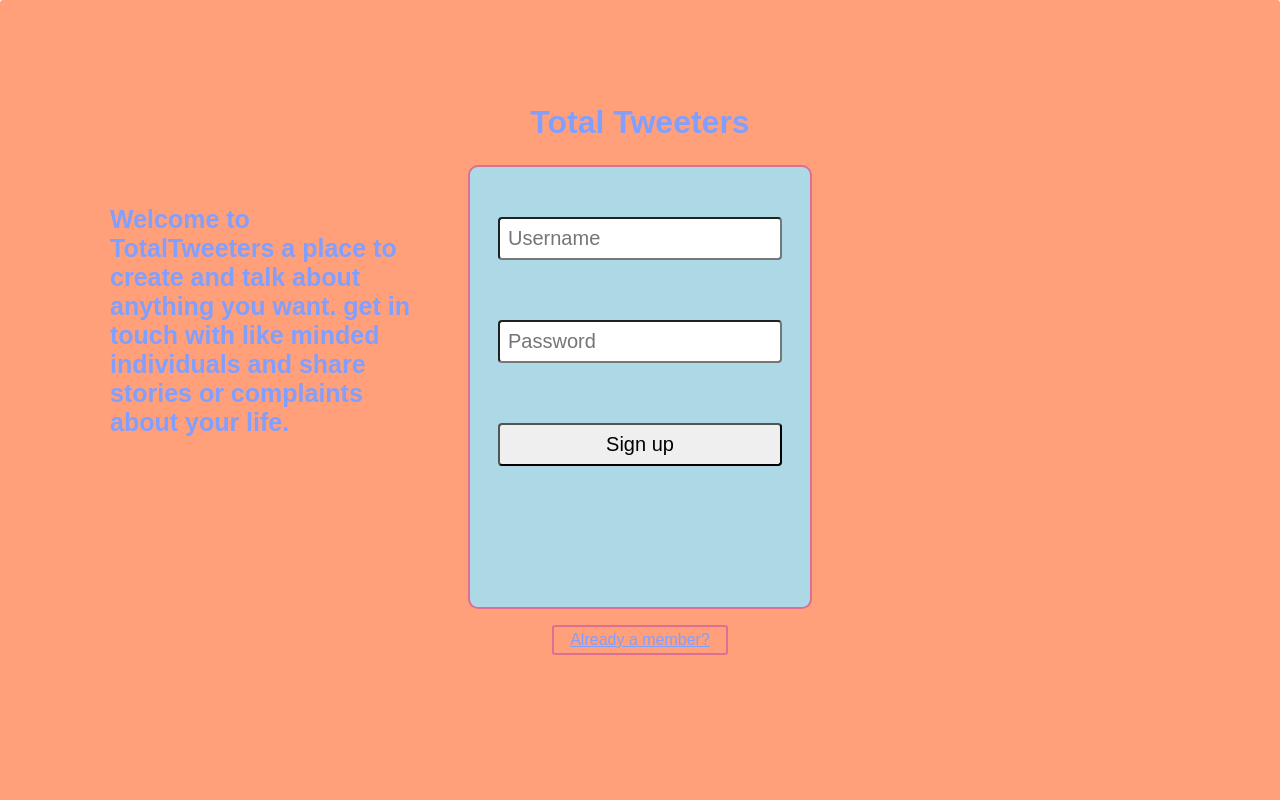
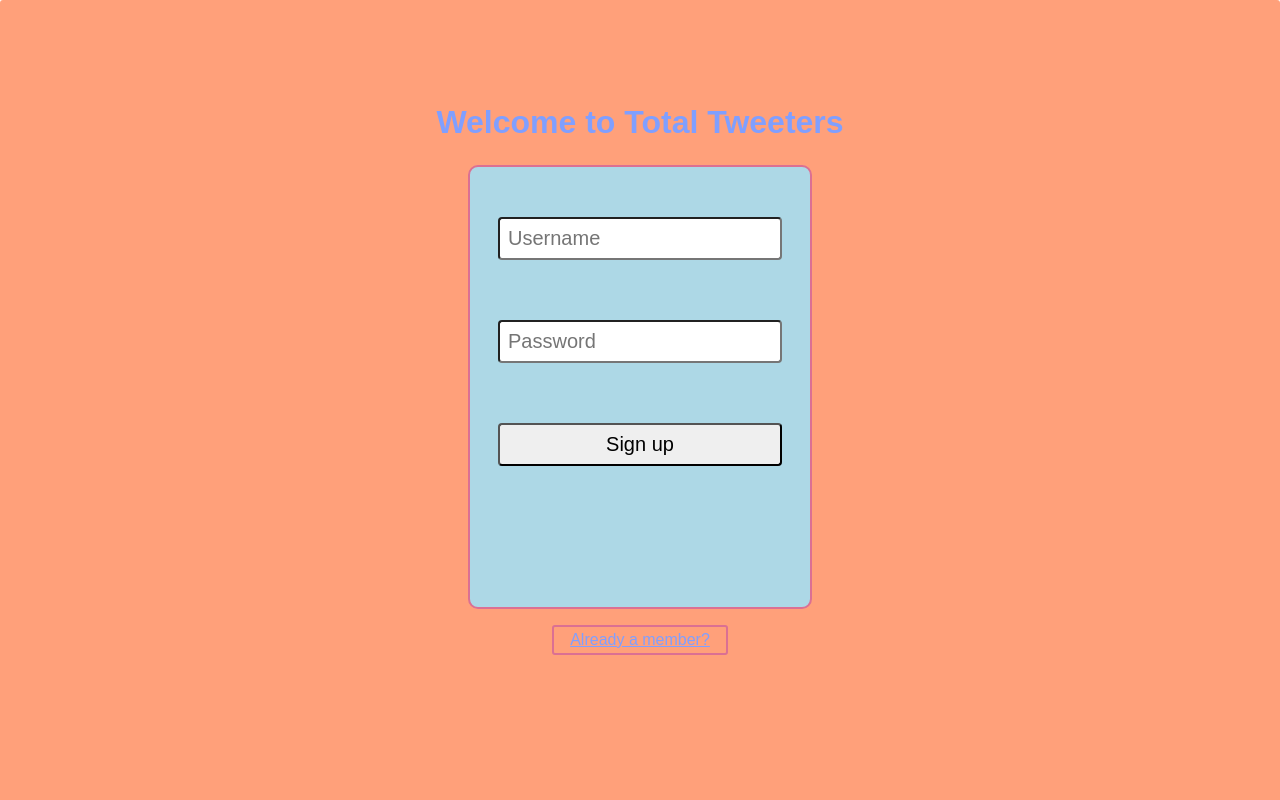
Before and after one commit to chris979235/totalTweeters, a React (Create React App) app in the folder client/: page / in a window 1280 px wide. Shown: the top 800 px of the page. Built offline with nearby package versions, Linux system fonts and the light colour scheme.

Commit message:
changed login page

```diff
--- a/client/src/components/Auth.js
+++ b/client/src/components/Auth.js
@@ -36,9 +36,8 @@ export default function Auth(){
 
   return (
     <Div className="auth-container">
-        <Intro>Welcome to TotalTweeters a place to create and talk about anything you want.
-          get in touch with like minded individuals and share stories or complaints about your life.</Intro>
-      <h1> Total Tweeters</h1>
+
+      <h1>Welcome to Total Tweeters</h1>
       { !toggle ?
         <>
           <AuthForm
```
